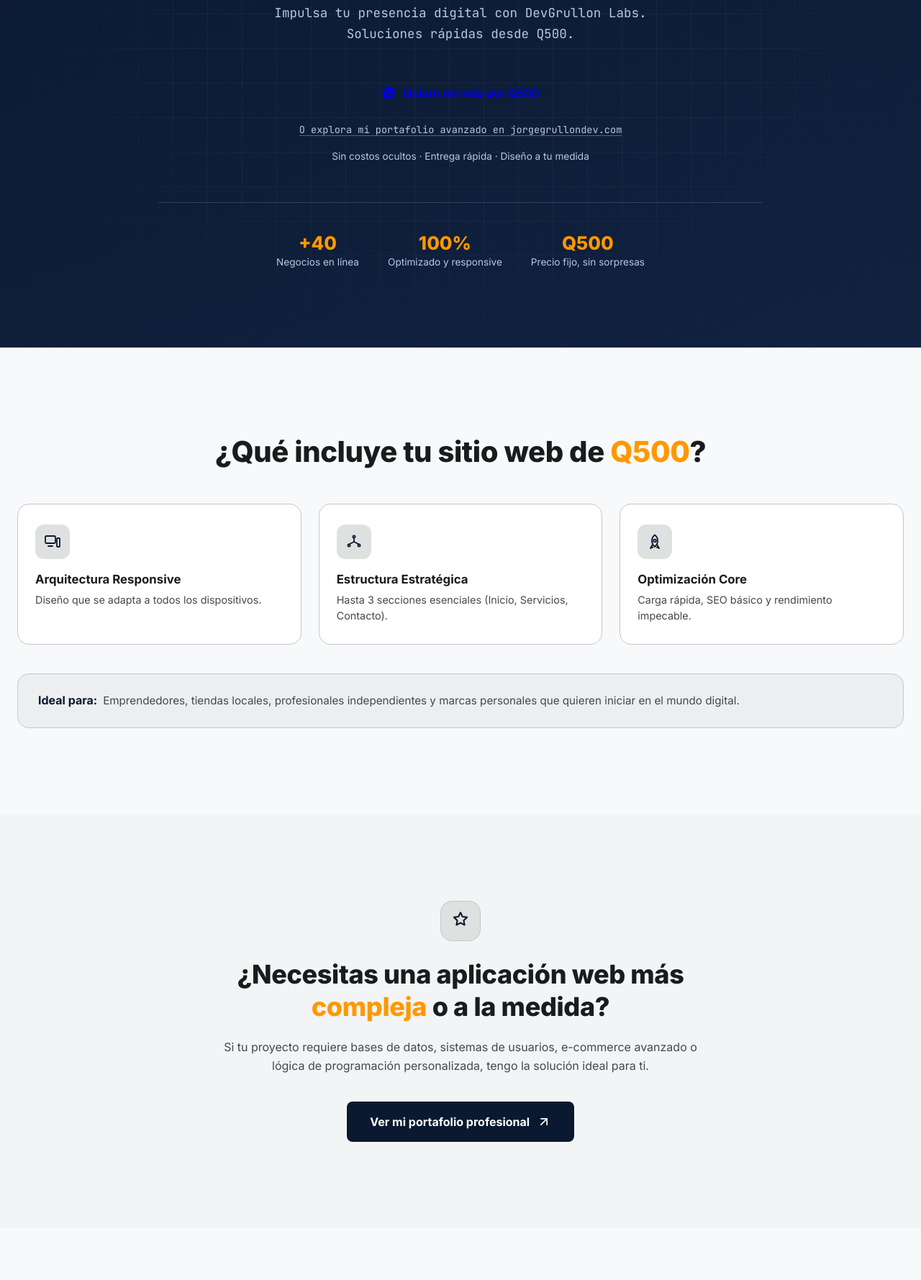
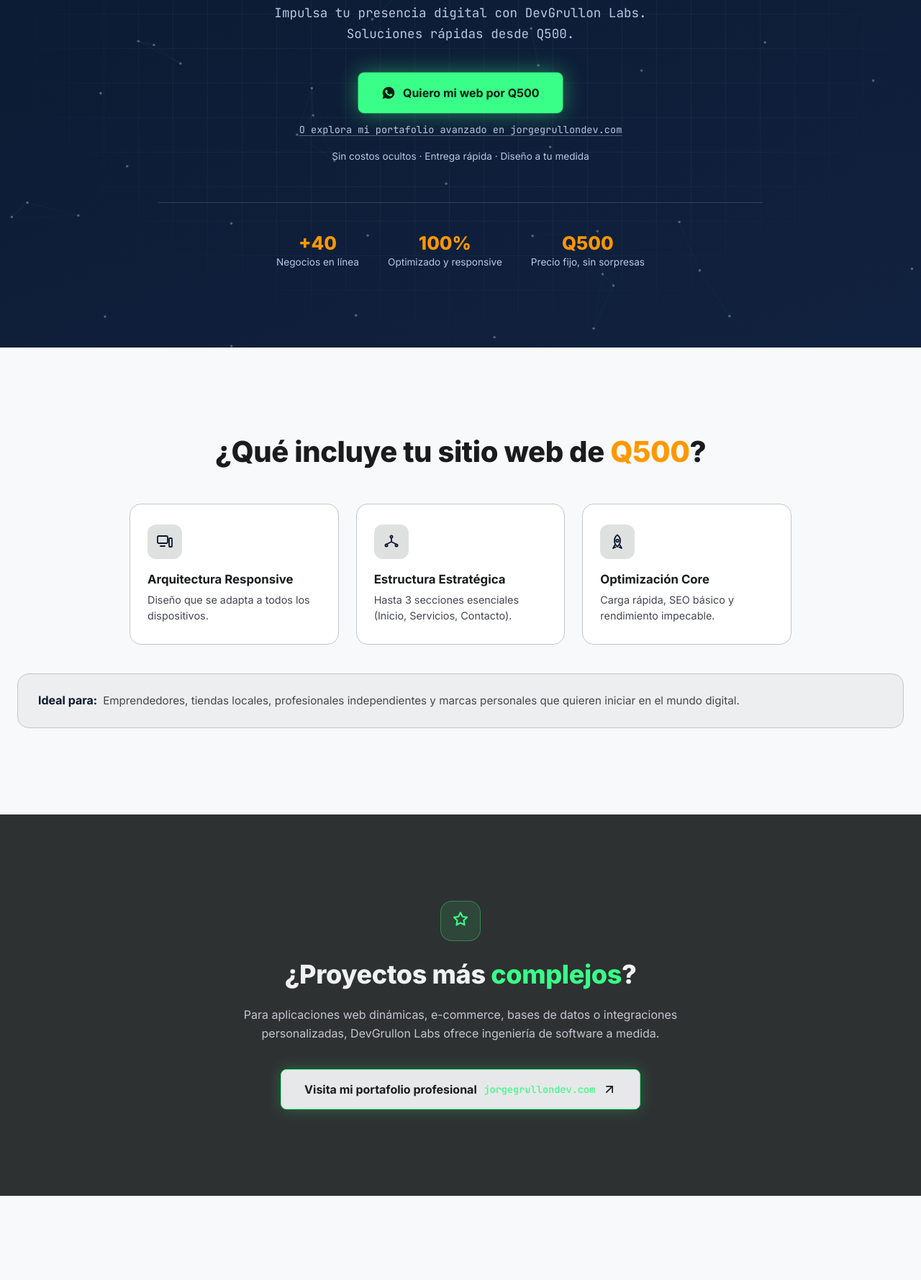
Before and after one commit to GrullonDev/devgrullon_labs, a plain HTML site: page index.html in a window 1280 px wide. Shown: the part 317-2096 px from the top of the page at 72% size. Drawn offline with Linux system fonts and the light colour scheme.

Commit message:
feat: mejoras para que el sitio se sienta mas profesional y tenga la mejor experiencia de usuario, como tambien se pueda visualizar de mejor manera y asi ganar mas clientes.

```diff
--- a/index.css
+++ b/index.css
@@ -211,6 +211,18 @@
   box-shadow:var(--shadow-lift);
 }
 
+.btn-neon{
+  background:var(--neon-green);
+  color:#062012;
+  box-shadow:0 0 0 1px rgba(57,255,136,0.4), 0 0 30px rgba(57,255,136,0.45);
+}
+
+.btn-neon:hover{
+  background:var(--neon-green-hover);
+  transform:translateY(-2px);
+  box-shadow:0 0 0 1px rgba(57,255,136,0.5), 0 0 40px rgba(57,255,136,0.65);
+}
+
 .btn-secondary{
   background:transparent;
   color:var(--on-primary);
@@ -286,6 +298,12 @@
   display:grid;
   grid-template-columns:repeat(auto-fit, minmax(230px, 1fr));
   gap:var(--gutter);
+}
+
+.offer-grid-3{
+  max-width:920px;
+  margin:0 auto;
+  grid-template-columns:repeat(auto-fit, minmax(240px, 1fr));
 }
 
 .offer-card{
@@ -368,10 +386,10 @@
   color:var(--on-surface-variant);
 }
 
-/* PORTFOLIO SECTION */
+/* PORTFOLIO SECTION — "Nivel Laboratorio" */
 .portfolio{
   padding:var(--section-pad-mobile) 1.5rem;
-  background:var(--surface-container-low);
+  background:var(--inverse-surface);
 }
 
 .portfolio-content{
@@ -388,15 +406,15 @@
   align-items:center;
   justify-content:center;
   border-radius:var(--radius-lg);
-  background:var(--secondary-container);
-  border:1px solid var(--outline-variant);
-  color:var(--brand-navy);
+  background:rgba(57,255,136,0.1);
+  border:1px solid rgba(57,255,136,0.35);
+  color:var(--neon-green);
 }
 
 .portfolio-icon svg{ width:28px; height:28px; }
 
 .portfolio h2{
-  color:var(--on-surface);
+  color:var(--inverse-on-surface);
   font-size:clamp(1.6rem, 4vw, 2.25rem);
   font-weight:800;
   letter-spacing:-0.01em;
@@ -405,25 +423,36 @@
 }
 
 .portfolio h2 .highlight{
-  color:var(--accent);
+  color:var(--neon-green);
 }
 
 .portfolio p{
   font-size:1rem;
-  color:var(--on-surface-variant);
+  color:var(--outline-variant);
   line-height:1.65;
   margin-bottom:2.25rem;
 }
 
-.btn-portfolio{
+.btn-lab{
   margin:0 auto;
-  background:var(--brand-navy);
-  color:var(--on-primary);
-  border:none;
+  flex-wrap:wrap;
+  background:var(--surface-container-high);
+  color:var(--on-surface);
+  border:1.5px solid var(--neon-green);
+  box-shadow:0 0 20px rgba(57,255,136,0.25);
 }
 
-.btn-portfolio:hover{
-  background:var(--brand-navy-light);
+.btn-lab:hover{
+  background:var(--surface-container-lowest);
+  transform:translateY(-2px);
+  box-shadow:0 0 28px rgba(57,255,136,0.4);
+}
+
+.btn-lab-url{
+  font-family:var(--mono-font);
+  font-size:0.85rem;
+  font-weight:500;
+  color:var(--neon-green);
 }
 
 /* ABOUT SECTION */
@@ -445,12 +474,7 @@
   width:96px;
   height:96px;
   border-radius:50%;
-  display:flex;
-  align-items:center;
-  justify-content:center;
-  font-size:1.75rem;
-  font-weight:800;
-  color:var(--on-primary);
+  object-fit:cover;
   background:var(--brand-navy);
   box-shadow:var(--shadow-soft);
 }
@@ -601,6 +625,51 @@
   .contact-quick-links .btn{ width:100%; justify-content:center; }
 }
 
+/* FOOTER */
+.site-footer{
+  background:var(--inverse-surface);
+  padding:2rem 1.5rem;
+}
+
+.footer-content{
+  max-width:var(--container-max);
+  margin:0 auto;
+  display:flex;
+  flex-wrap:wrap;
+  align-items:center;
+  justify-content:space-between;
+  gap:1rem;
+  font-size:0.85rem;
+  color:var(--outline-variant);
+}
+
+.footer-brand{
+  font-weight:700;
+  color:var(--inverse-on-surface);
+}
+
+.footer-links{
+  display:flex;
+  gap:1.5rem;
+}
+
+.footer-links a{
+  color:var(--outline-variant);
+  text-decoration:none;
+  transition:color 0.15s ease;
+}
+
+.footer-links a:hover{
+  color:var(--neon-green);
+}
+
+@media (max-width:640px){
+  .footer-content{
+    flex-direction:column;
+    text-align:center;
+  }
+}
+
 @media (min-width:769px){
   .offer, .portfolio, .about, .contact{
     padding-top:var(--section-pad-desktop);
--- a/index.html
+++ b/index.html
@@ -4,6 +4,7 @@
     <meta charset="UTF-8" />
     <meta name="viewport" content="width=device-width, initial-scale=1.0" />
     <title>Devgrullon Labs | Páginas web profesionales por Q500</title>
+    <link rel="icon" type="image/png" href="assets/logo.png" />
     <link rel="preconnect" href="https://fonts.googleapis.com" />
     <link rel="preconnect" href="https://fonts.gstatic.com" crossorigin />
     <link
@@ -168,24 +169,22 @@
           </svg>
         </div>
 
-        <h2>
-          ¿Necesitas una aplicación web más
-          <span class="highlight">compleja</span> o a la medida?
-        </h2>
+        <h2>¿Proyectos más <span class="highlight">complejos</span>?</h2>
 
         <p>
-          Si tu proyecto requiere bases de datos, sistemas de usuarios,
-          e-commerce avanzado o lógica de programación personalizada, tengo la
-          solución ideal para ti.
+          Para aplicaciones web dinámicas, e-commerce, bases de datos o
+          integraciones personalizadas, DevGrullon Labs ofrece ingeniería de
+          software a medida.
         </p>
 
         <a
-          class="btn btn-secondary btn-portfolio"
+          class="btn btn-lab"
           href="https://jorgegrullondev.com/"
           target="_blank"
           rel="noopener"
         >
-          Ver mi portafolio profesional
+          Visita mi portafolio profesional
+          <span class="btn-lab-url">jorgegrullondev.com</span>
           <svg
             viewBox="0 0 24 24"
             fill="none"
@@ -204,19 +203,16 @@
 
     <section class="about" id="sobre-mi">
       <div class="about-content">
-        <div class="about-avatar">JG</div>
+        <img class="about-avatar" src="assets/logo.png" alt="Logo de DevGrullon Labs" width="96" height="96" />
 
         <div class="about-text">
-          <h2>
-            Hola, soy <span class="highlight">Jorge Grullon Marroquin</span>,
-            Ingeniero de Software.
-          </h2>
+          <h2>Ingeniería de Software con <span class="highlight">Propósito</span>.</h2>
 
           <p>
-            Me apasiona transformar ideas en código eficiente y soluciones
-            digitales que generan resultados reales. Con años de experiencia
-            en desarrollo web y de software, garantizo calidad, código limpio
-            y entregas a tiempo.
+            Soy Jorge Grullon Marroquin, ingeniero de software. Mi enfoque
+            está en escribir código limpio y escalable, pensado para crecer
+            junto a tu negocio. Cada proyecto que entrego busca un solo
+            objetivo: resultados reales para tu marca.
           </p>
         </div>
       </div>
@@ -224,7 +220,7 @@
 
     <section class="contact" id="contacto">
       <div class="contact-content">
-        <h2>¿Listo para llevar tu <span class="highlight">proyecto</span> al siguiente nivel?</h2>
+        <h2>Hablemos de tu <span class="highlight">próximo proyecto</span>.</h2>
         <p class="contact-subtitle">Escríbeme y te responderé lo antes posible, o contáctame directo por WhatsApp.</p>
 
         <form class="contact-form" id="contact-form">
@@ -276,6 +272,17 @@
       </div>
     </section>
 
+    <footer class="site-footer">
+      <div class="footer-content">
+        <span class="footer-brand">DevGrullon Labs</span>
+        <span class="footer-copy">&copy; <span id="footer-year"></span> Todos los derechos reservados.</span>
+        <nav class="footer-links">
+          <a href="#">Términos y condiciones</a>
+          <a href="#">Aviso de privacidad</a>
+        </nav>
+      </div>
+    </footer>
+
     <script src="index.js"></script>
   </body>
 </html>
--- a/index.js
+++ b/index.js
@@ -19,3 +19,85 @@
     window.open(url, "_blank", "noopener");
   });
 }
+
+function initHeroCanvas() {
+  const canvas = document.getElementById("hero-canvas");
+  if (!canvas) return;
+
+  const ctx = canvas.getContext("2d");
+  const hero = canvas.parentElement;
+  const reduceMotion = window.matchMedia("(prefers-reduced-motion: reduce)").matches;
+
+  let width, height, nodes;
+  const NODE_COUNT = 55;
+  const LINK_DIST = 130;
+
+  function resize() {
+    width = canvas.width = hero.clientWidth;
+    height = canvas.height = hero.clientHeight;
+  }
+
+  function createNodes() {
+    nodes = Array.from({ length: NODE_COUNT }, () => ({
+      x: Math.random() * width,
+      y: Math.random() * height,
+      vx: (Math.random() - 0.5) * 0.25,
+      vy: (Math.random() - 0.5) * 0.25,
+    }));
+  }
+
+  function step() {
+    ctx.clearRect(0, 0, width, height);
+
+    for (const node of nodes) {
+      node.x += node.vx;
+      node.y += node.vy;
+
+      if (node.x < 0 || node.x > width) node.vx *= -1;
+      if (node.y < 0 || node.y > height) node.vy *= -1;
+    }
+
+    for (let i = 0; i < nodes.length; i++) {
+      for (let j = i + 1; j < nodes.length; j++) {
+        const dx = nodes[i].x - nodes[j].x;
+        const dy = nodes[i].y - nodes[j].y;
+        const dist = Math.sqrt(dx * dx + dy * dy);
+
+        if (dist < LINK_DIST) {
+          ctx.strokeStyle = `rgba(57, 255, 136, ${0.18 * (1 - dist / LINK_DIST)})`;
+          ctx.lineWidth = 1;
+          ctx.beginPath();
+          ctx.moveTo(nodes[i].x, nodes[i].y);
+          ctx.lineTo(nodes[j].x, nodes[j].y);
+          ctx.stroke();
+        }
+      }
+    }
+
+    for (const node of nodes) {
+      ctx.fillStyle = "rgba(185, 199, 228, 0.7)";
+      ctx.beginPath();
+      ctx.arc(node.x, node.y, 1.8, 0, Math.PI * 2);
+      ctx.fill();
+    }
+
+    if (!reduceMotion) requestAnimationFrame(step);
+  }
+
+  resize();
+  createNodes();
+  step();
+
+  window.addEventListener("resize", () => {
+    resize();
+    createNodes();
+    if (reduceMotion) step();
+  });
+}
+
+initHeroCanvas();
+
+const footerYear = document.getElementById("footer-year");
+if (footerYear) {
+  footerYear.textContent = new Date().getFullYear();
+}
```
